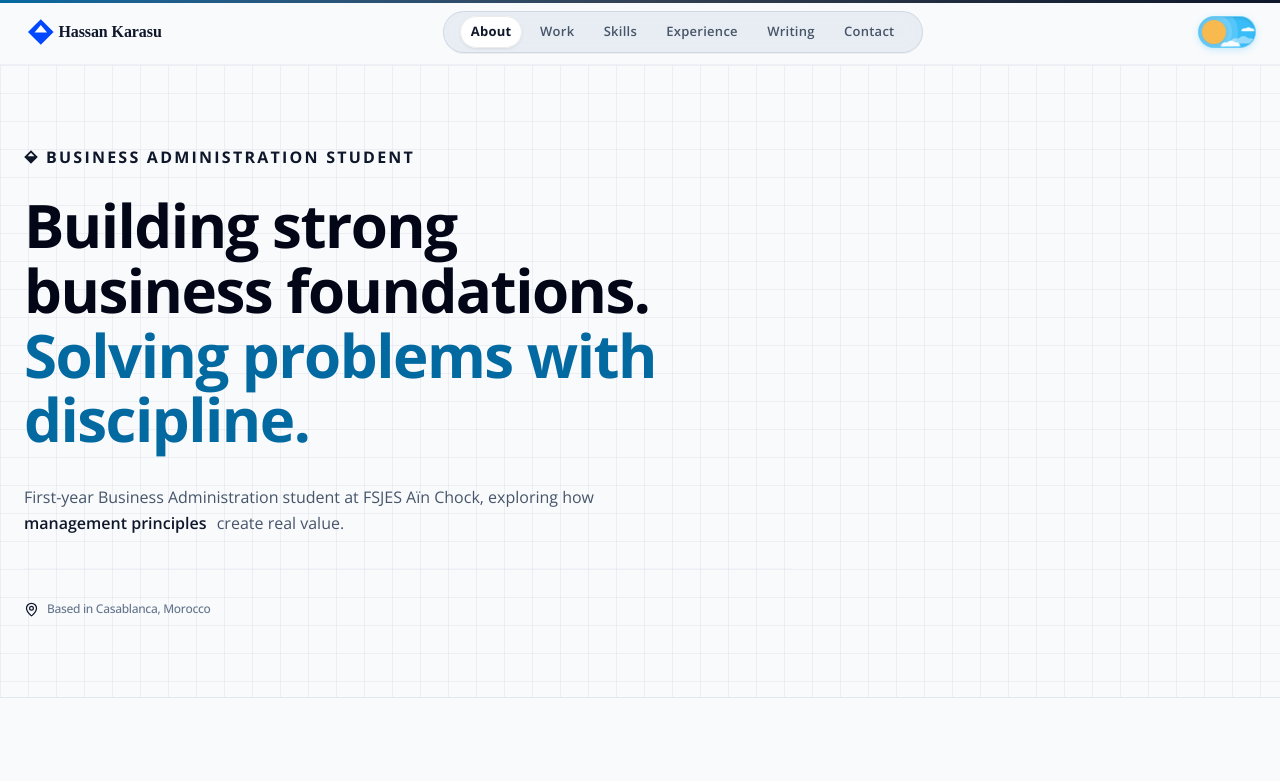
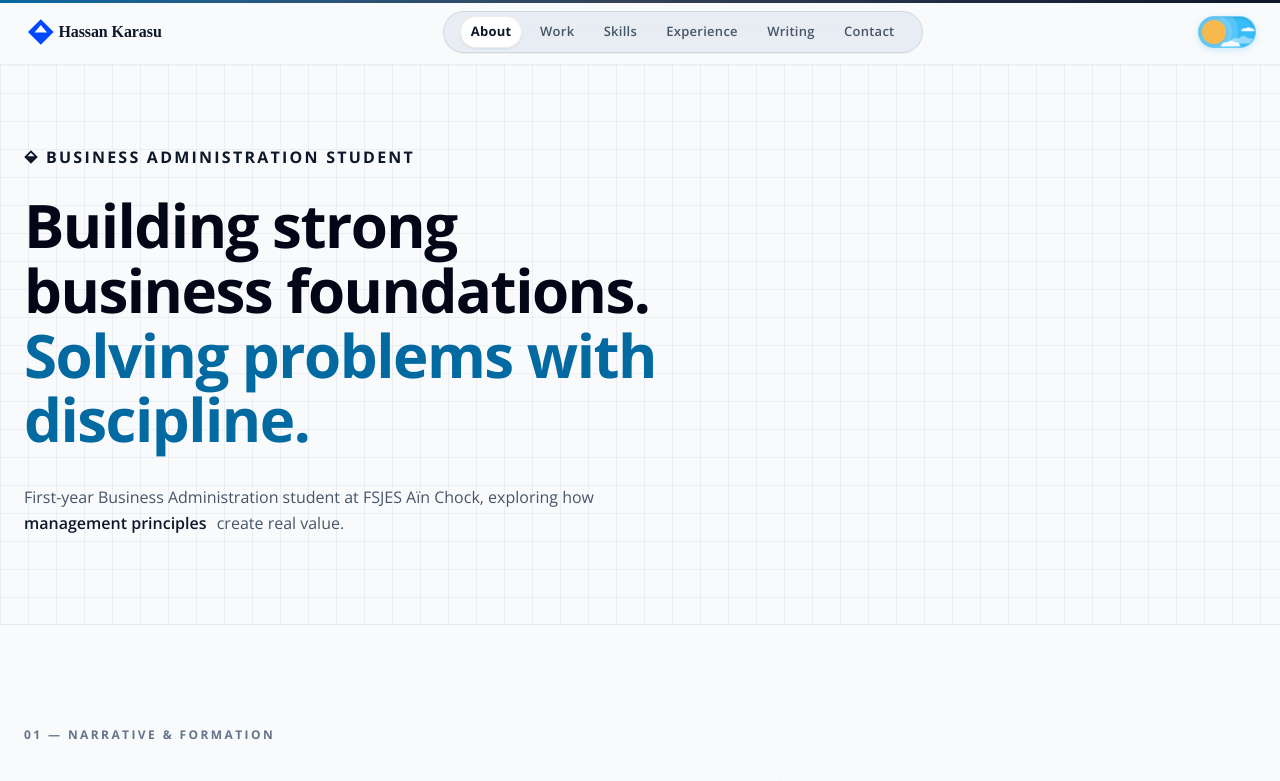
Before and after one commit to dev-760/portfolio, a Next.js app: page / in a window 1280 px wide. Shown: the top 781 px of the page. Built offline with nearby package versions, Linux system fonts and the light colour scheme.

Commit message:
feat(hero): remove Based in Casablanca, Morocco location strip from Hero section

```diff
--- a/src/app/(site)/page.tsx
+++ b/src/app/(site)/page.tsx
@@ -10,7 +10,6 @@ import { WritingSection } from "@/components/WritingSection";
 import { ContactSection } from "@/components/ContactSection";
 import { ScrollToTopButton } from "@/components/ScrollToTopButton";
 import { TypingEffect } from "@/components/TypingEffect";
-import { Icon } from "@/components/icons/Icon";
 import { MOTION_EASINGS, MOTION_DURATIONS } from "@/motion/tokens";
 
 export default function Home() {
@@ -82,17 +81,6 @@ export default function Home() {
                 /> create real value.
               </motion.p>
             </div>
-
-            {/* Bottom Status Strip */}
-            <motion.div
-              initial={{ opacity: 0 }}
-              animate={{ opacity: 1 }}
-              transition={{ delay: 0.65, duration: MOTION_DURATIONS.standard }}
-              className="pt-12 lg:pt-8 flex items-center gap-2 text-xs text-outline font-medium tracking-tight border-t border-outline-variant/30 mt-8"
-            >
-              <Icon name="location_on" size={15} className="text-primary" />
-              <span>Based in Casablanca, Morocco</span>
-            </motion.div>
           </div>
         </div>
       </section>
```
